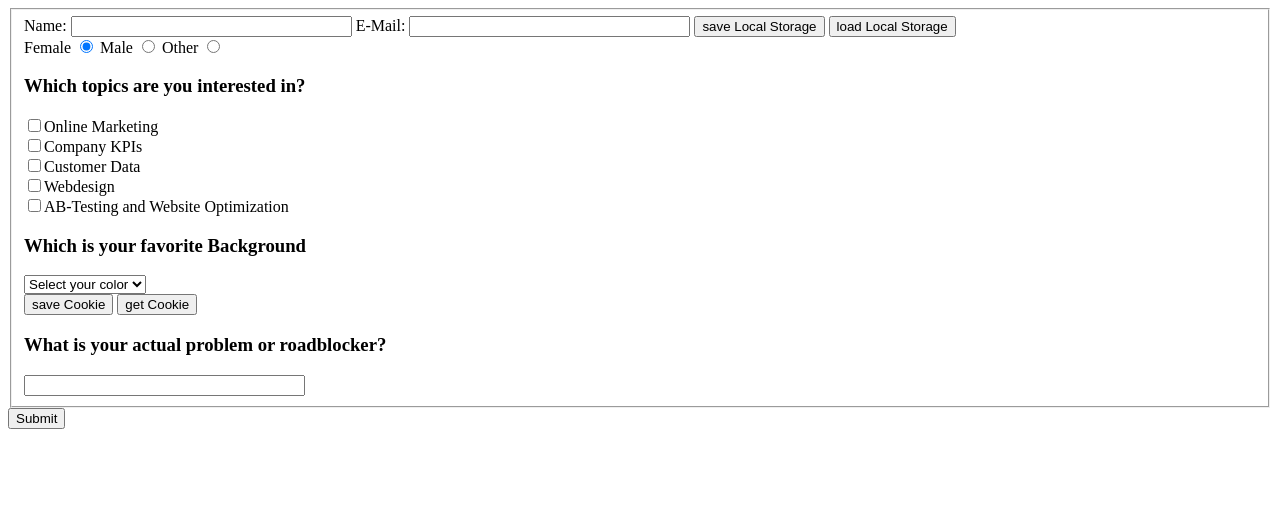
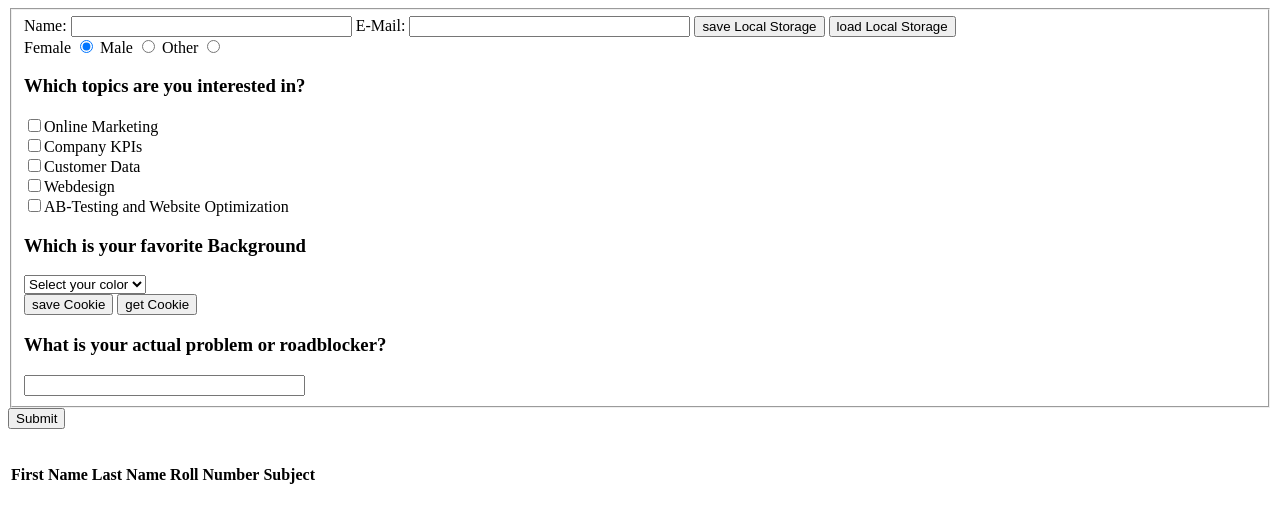
Before and after one commit to MariaMatkowski/WTM-Kurs, a website: page index-test2.html in a window 1280 px wide. Drawn offline with Linux system fonts and the light colour scheme; no server answers.

Commit message:
insert table

```diff
--- a/index-test2.html
+++ b/index-test2.html
@@ -1,9 +1,8 @@
 <html>
     <head>
     </head>
-    <body>
+    <body onload="init()">
 
-        <!-- form für Local Storage oder Cookie -->
             <form name="myform" method="post" action="/actionpage.php" onsubmit="return storeValues(this);">
                 <fieldset>
                     <label for="name">Name:</label>
@@ -62,11 +61,27 @@
                     <!-- End Background Preference Selection -->
 
                 <h3>What is your actual problem or roadblocker?</h3>
-                    <input type="text" size="32" rows="6"  name="missing" value><br>
+                    <input type="text" size="32" rows="6"  name="messsage" value><br>
 
                 </fieldset>
                     <input type="submit" value="Submit">
                 </form>
+
+                <table id="regtable">
+                    <thead>
+                        <tr>
+                           <th>First Name</th>
+                           <th>Last Name</th>
+                           <th>Roll Number</th>
+                            <th>Subject</th>
+                        </tr>
+                    </thead>
+                     <tbody>
+
+                    </tbody>
+                 </table>
+
+
 
                     <!-- Start Local Storage Name and Mail -->
                 <script>
@@ -109,5 +124,7 @@
                 </script>
                     <!-- End Cookie Buttons Code -->
 
+                <script src="main.js"></script>
+
     </body>
 </html>
```
